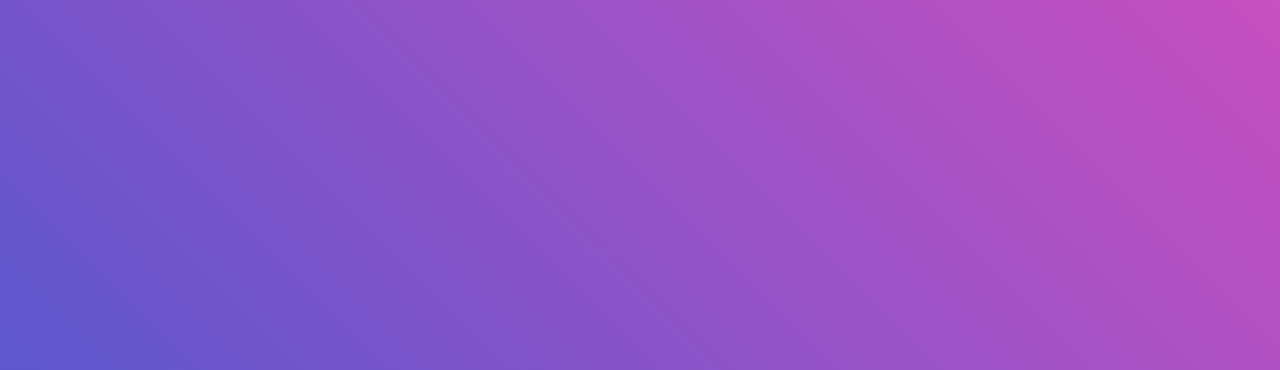
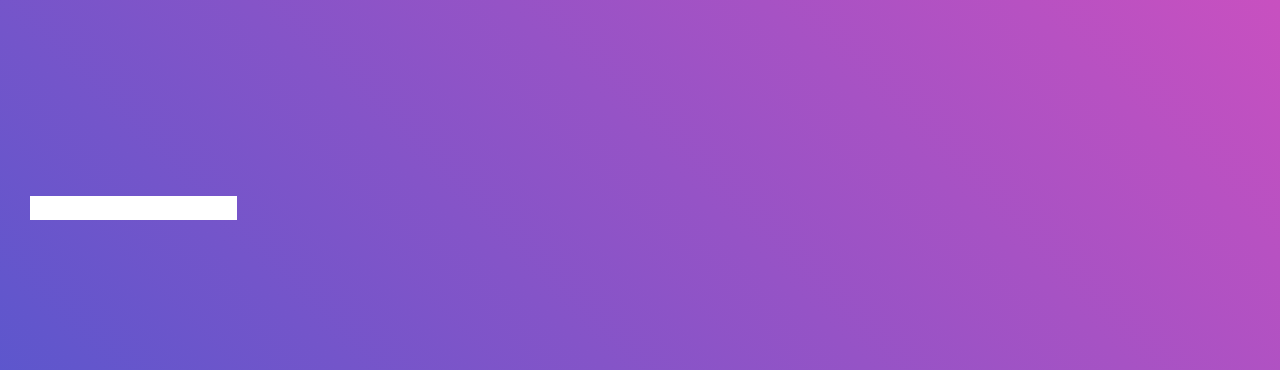
Before and after one commit to blueSherii/hwrepo, a Python web app: template repo/templates/index.html in a window 1280 px wide. Shown: the top 370 px of the page. Run offline with Jinja, Linux system fonts and the light colour scheme; the template is opened without the code that fills it, so the values that code supplies are empty; some libraries are stand-ins or nearby versions.

Commit message:
Enhancements html css

```diff
--- a/repo/templates/css/main.css
+++ b/repo/templates/css/main.css
@@ -120,6 +120,11 @@
   justify-content: center;
   flex-wrap: wrap;
   padding: 33px 30px;
+}
+
+.container-search {
+  width: 100%;
+  align: center;
 }
 
 .wrap-table100 {
--- a/repo/templates/index.html
+++ b/repo/templates/index.html
@@ -22,11 +22,17 @@
 <!--===============================================================================================-->
 </head>
 <body>
+	<div class="limiter">
 
-	<div class="limiter">
 		<div class="container-table100">
+			<div class="container-search">
+					<form action="/" method="post">
+						<input type="search" name="search" />
+					</form>
+			</div>
 			<div class="wrap-table100">
 				<div class="table100">
+
 					<table>
 						<thead>
 							<tr class="table100-head">
```
